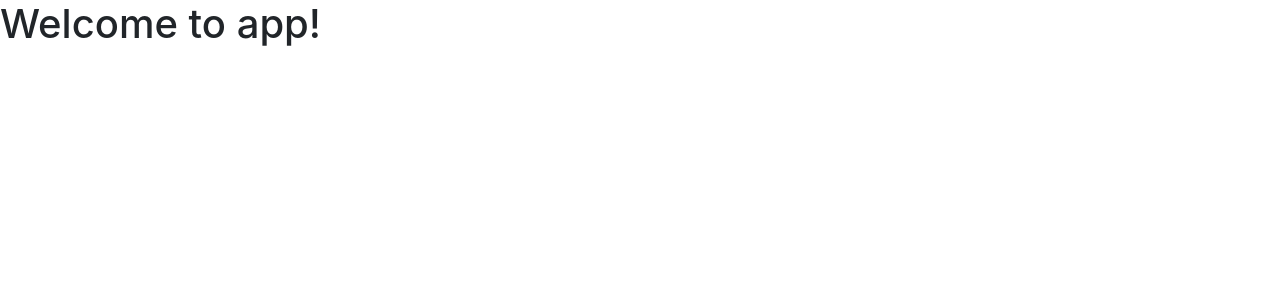
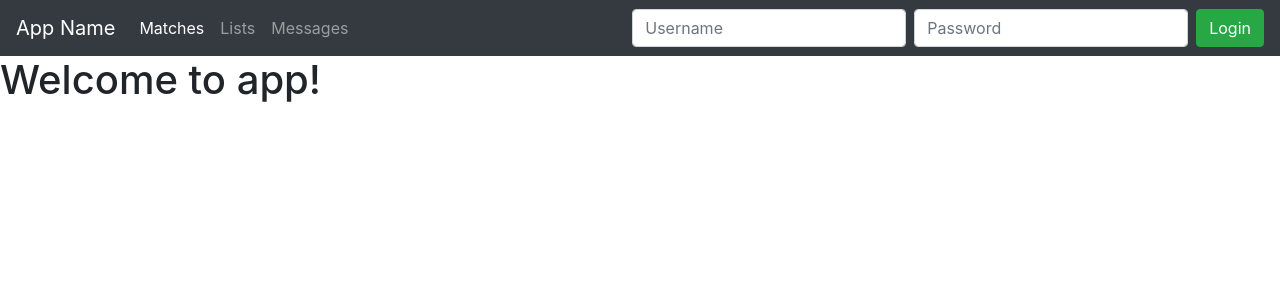
Before and after one commit to calinleo/aaaSpa, an Angular app: page / in a window 1280 px wide. Shown: the top 300 px of the page. Built offline with nearby package versions, Linux system fonts and the light colour scheme; no server answers.

Commit message:
Added Nav Component

```diff
--- a/src/app/app.component.html
+++ b/src/app/app.component.html
@@ -1,7 +1,6 @@
-<!--The content below is only a placeholder and can be replaced.-->
-<div>
+<app-nav></app-nav>
+
   <h1>
     Welcome to {{ title }}!
   </h1>
   <app-value></app-value>
-</div>
--- a/src/app/app.module.ts
+++ b/src/app/app.module.ts
@@ -4,12 +4,14 @@
 
 import { AppComponent } from './app.component';
 import { ValueComponent } from './value/value.component';
+import { NavComponent } from './nav/nav.component';
 
 
 @NgModule({
    declarations: [
       AppComponent,
-      ValueComponent
+      ValueComponent,
+      NavComponent
    ],
    imports: [
       BrowserModule,
--- /dev/null
+++ b/src/app/nav/nav.component.html
@@ -0,0 +1,24 @@
+<nav class="navbar navbar-expand-md navbar-dark bg-dark">
+  <a class="navbar-brand" href="#">App Name</a>
+
+
+
+    <ul class="navbar-nav mr-auto">
+      <li class="nav-item active">
+        <a class="nav-link" href="#">Matches</a>
+      </li>
+      <li class="nav-item">
+        <a class="nav-link" href="#">Lists</a>
+      </li>
+      <li class="nav-item">
+        <a class="nav-link" href="#">Messages</a>
+      </li>
+
+    </ul>
+    <form class="form-inline my-2 my-lg-0">
+      <input class="form-control mr-sm-2" type="text" placeholder="Username">
+      <input class="form-control mr-sm-2" type="password" placeholder="Password">
+      <button class="btn btn-success my-2 my-sm-0" type="submit">Login</button>
+    </form>
+
+</nav>
--- /dev/null
+++ b/src/app/nav/nav.component.ts
@@ -0,0 +1,15 @@
+import { Component, OnInit } from '@angular/core';
+
+@Component({
+  selector: 'app-nav',
+  templateUrl: './nav.component.html',
+  styleUrls: ['./nav.component.css']
+})
+export class NavComponent implements OnInit {
+
+  constructor() { }
+
+  ngOnInit() {
+  }
+
+}
```
Also changed, not shown: src/app/nav/nav.component.css (added), 1 other file (tests, documents, lock files or other folders).
